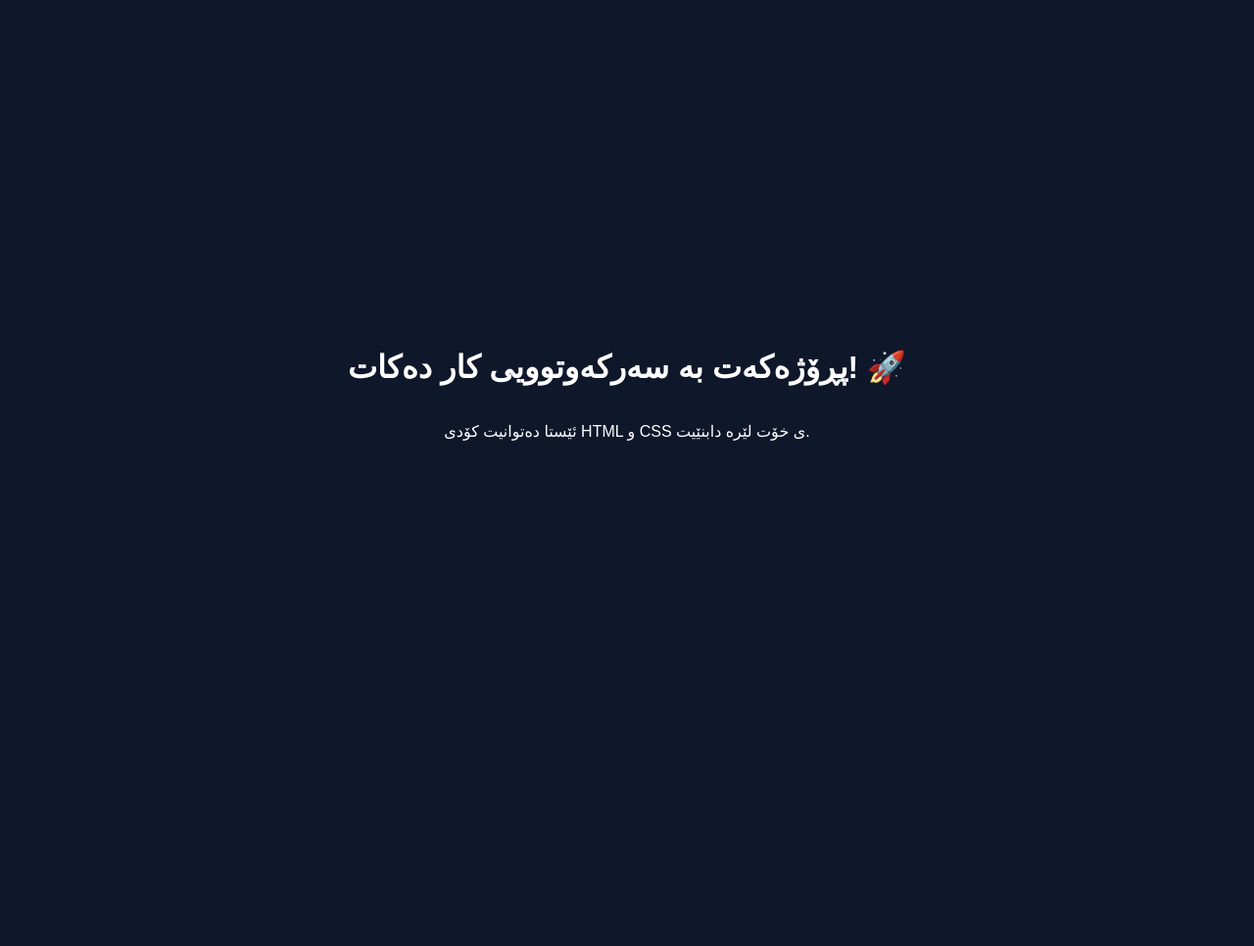
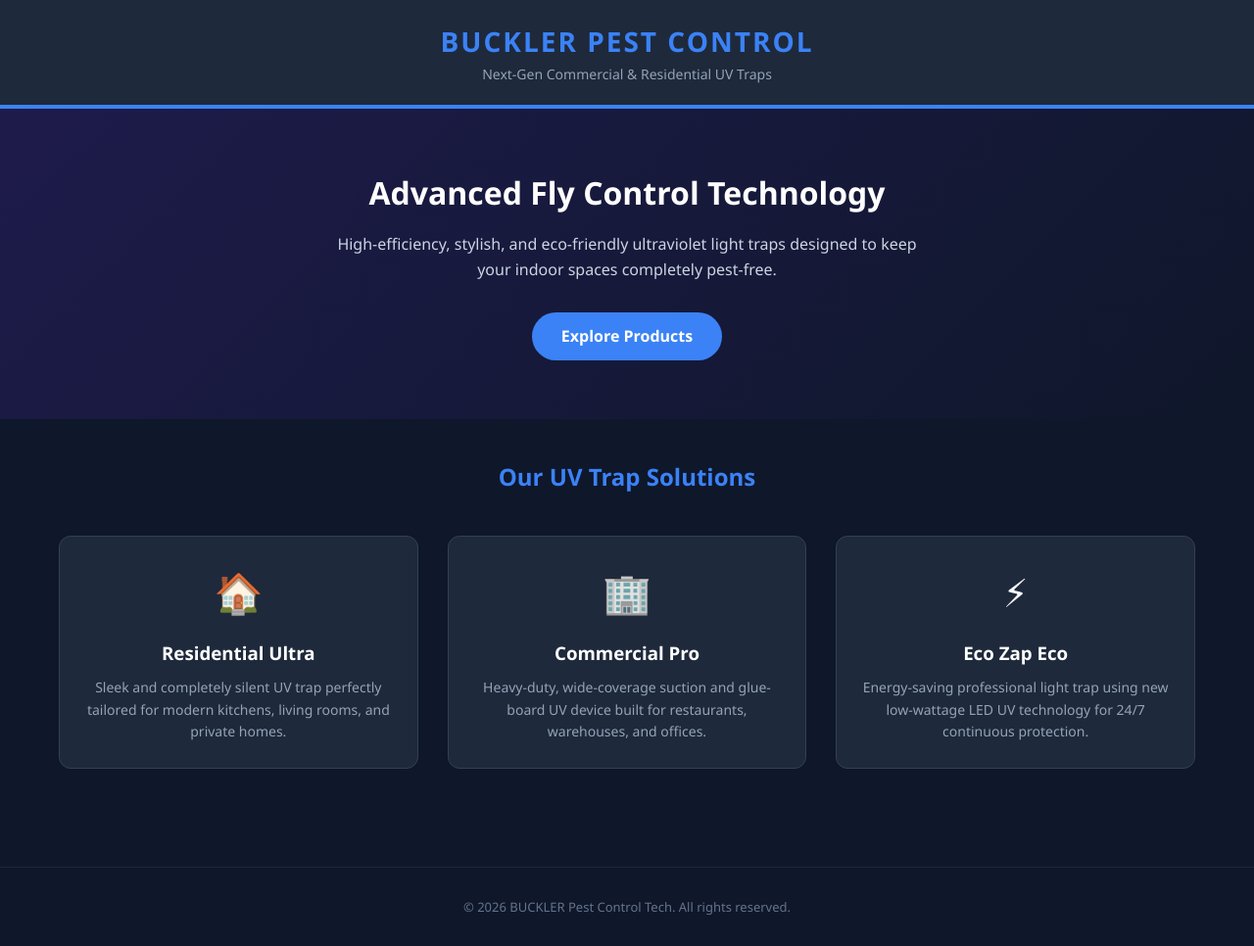
Before and after one commit to matinbahman9-boop/buckler-site01, a website: page index.html in a window 1280 px wide. Shown: the whole page at 98% size. Before the commit the page ends 800 px from the top, so only its background shows below. Drawn offline with Linux system fonts and the light colour scheme.

Commit message:
Update title and structure of index.html

```diff
--- a/index.html
+++ b/index.html
@@ -3,10 +3,171 @@
   <head>
     <meta charset="UTF-8" />
     <meta name="viewport" content="width=device-width, initial-scale=1.0" />
-    <title>BUCKLER Pest Control Tech | Next-Gen Commercial & Residential UV Traps</title>
+    <title>BUCKLER Pest Control Tech | Next-Gen UV Traps</title>
+    <style>
+      /* ڕێکخستنی گشتی */
+      * {
+        box-sizing: border-box;
+        margin: 0;
+        padding: 0;
+        font-family: 'Segoe UI', Tahoma, Geneva, Verdana, sans-serif;
+      }
+      body {
+        background-color: #0f172a;
+        color: #f8fafc;
+        line-height: 1.6;
+      }
+      /* بەشی سەرەکی (Header) */
+      header {
+        background-color: #1e293b;
+        padding: 20px;
+        text-align: center;
+        border-bottom: 4px solid #3b82f6;
+      }
+      header h1 {
+        color: #3b82f6;
+        font-size: 28px;
+        letter-spacing: 2px;
+      }
+      header p {
+        color: #94a3b8;
+        font-size: 14px;
+      }
+      /* بەشی ناساندن (Hero Section) */
+      .hero {
+        padding: 60px 20px;
+        text-align: center;
+        background: linear-gradient(135deg, #1e1b4b 0%, #0f172a 100%);
+      }
+      .hero h2 {
+        font-size: 32px;
+        margin-bottom: 15px;
+        color: #ffffff;
+      }
+      .hero p {
+        font-size: 16px;
+        max-width: 600px;
+        margin: 0 auto 30px auto;
+        color: #cbd5e1;
+      }
+      .cta-btn {
+        background-color: #3b82f6;
+        color: white;
+        padding: 12px 30px;
+        border: none;
+        border-radius: 25px;
+        font-size: 16px;
+        font-weight: bold;
+        cursor: pointer;
+        text-decoration: none;
+        display: inline-block;
+        transition: 0.3s;
+      }
+      .cta-btn:hover {
+        background-color: #2563eb;
+        transform: translateY(-2px);
+      }
+      /* بەشی بەرهەمەکان (Products) */
+      .products-container {
+        padding: 40px 20px;
+        max-width: 1200px;
+        margin: 0 auto;
+      }
+      .section-title {
+        text-align: center;
+        margin-bottom: 40px;
+        font-size: 24px;
+        color: #3b82f6;
+        position: relative;
+      }
+      .grid {
+        display: grid;
+        grid-template-columns: repeat(auto-fit, minmax(280px, 1fr));
+        gap: 30px;
+      }
+      .card {
+        background-color: #1e293b;
+        border-radius: 12px;
+        padding: 25px;
+        text-align: center;
+        border: 1px solid #334155;
+        transition: 0.3s;
+      }
+      .card:hover {
+        border-color: #3b82f6;
+        transform: translateY(-5px);
+      }
+      .card-icon {
+        font-size: 40px;
+        margin-bottom: 15px;
+      }
+      .card h3 {
+        margin-bottom: 10px;
+        color: #ffffff;
+      }
+      .card p {
+        font-size: 14px;
+        color: #94a3b8;
+      }
+      /* بەشی خوارەوە (Footer) */
+      footer {
+        background-color: #0f172a;
+        text-align: center;
+        padding: 30px 20px;
+        font-size: 13px;
+        color: #64748b;
+        border-top: 1px solid #1e293b;
+        margin-top: 60px;
+      }
+    </style>
   </head>
-  <body style="display: flex; flex-direction: column; justify-content: center; align-items: center; height: 100vh; font-family: sans-serif; background-color: #0f172a; color: #ffffff; margin: 0;">
-    <h1>پڕۆژەکەت بە سەرکەوتوویی کار دەکات! 🚀</h1>
-    <p>ئێستا دەتوانیت کۆدی HTML و CSS ی خۆت لێرە دابنێیت.</p>
+  <body>
+
+    <!-- سەرپەڕی ماڵپەڕ -->
+    <header>
+      <h1>BUCKLER PEST CONTROL</h1>
+      <p>Next-Gen Commercial & Residential UV Traps</p>
+    </header>
+
+    <!-- بەشی Hero -->
+    <section class="hero">
+      <h2>Advanced Fly Control Technology</h2>
+      <p>High-efficiency, stylish, and eco-friendly ultraviolet light traps designed to keep your indoor spaces completely pest-free.</p>
+      <a href="#products" class="cta-btn">Explore Products</a>
+    </section>
+
+    <!-- بەشی بەرهەمەکان -->
+    <section class="products-container" id="products">
+      <h2 class="section-title">Our UV Trap Solutions</h2>
+
+      <div class="grid">
+        <!-- بەرهەمی یەکەم -->
+        <div class="card">
+          <div class="card-icon">🏠</div>
+          <h3>Residential Ultra</h3>
+          <p>Sleek and completely silent UV trap perfectly tailored for modern kitchens, living rooms, and private homes.</p>
+        </div>
+
+        <!-- بەرهەمی دووەم -->
+        <div class="card">
+          <div class="card-icon">🏢</div>
+          <h3>Commercial Pro</h3>
+          <p>Heavy-duty, wide-coverage suction and glue-board UV device built for restaurants, warehouses, and offices.</p>
+        </div>
+
+        <!-- بەرهەمی سێیەم -->
+        <div class="card">
+          <div class="card-icon">⚡</div>
+          <h3>Eco Zap Eco</h3>
+          <p>Energy-saving professional light trap using new low-wattage LED UV technology for 24/7 continuous protection.</p>
+        </div>
+      </div>
+    </section>
+
+    <!-- پێپەڕی ماڵپەڕ -->
+    <footer>
+      <p>&copy; 2026 BUCKLER Pest Control Tech. All rights reserved.</p>
+    </footer>
+
   </body>
 </html>
```
